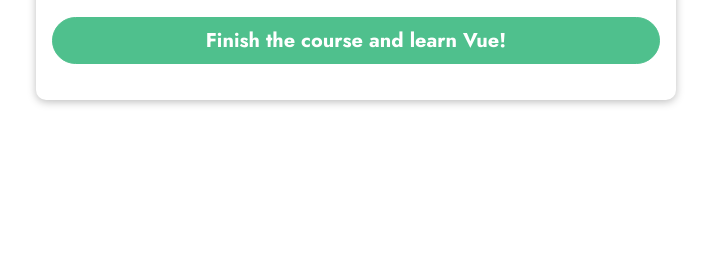
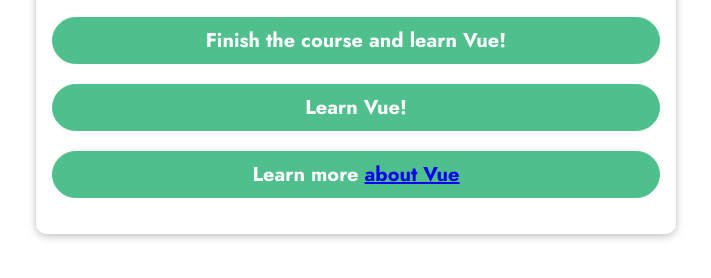
Before and after one commit to LysAlex/shining-star-vuejs, a plain HTML site: page index.html in a window 1280 px wide. Shown: the part 286-564 px from the top of the page, without its empty margins (284-995 px from the left). Drawn offline with nearby package versions, Linux system fonts and the light colour scheme.

Commit message:
V-bind and methods

```diff
--- a/app.js
+++ b/app.js
@@ -1,8 +1,19 @@
 const app = Vue.createApp({
   data() {
     return {
-      courseGoal: 'Finish the course and learn Vue!'
+      courseGoal: 'Finish the course and learn Vue!',
+      vueLink: 'https://vuejs.org/'
     };
+  },
+  methods: {
+    outputGoal: function() {
+      const randomNumber = Math.random();
+      if (randomNumber < 0.5) {
+        return 'Learn Vue!';
+      } else {
+        return 'Master Vue!';
+      }
+    }
   }
 });
 
--- a/index.html
+++ b/index.html
@@ -19,6 +19,8 @@
     <section id="user-goal">
       <h2>My Course Goal</h2>
       <p>{{ courseGoal }}</p>
+      <p>{{ outputGoal() }}</p>
+      <p>Learn more <a v-bind:href="vueLink">about Vue </a></p>
     </section>
   </body>
 </html>
```
